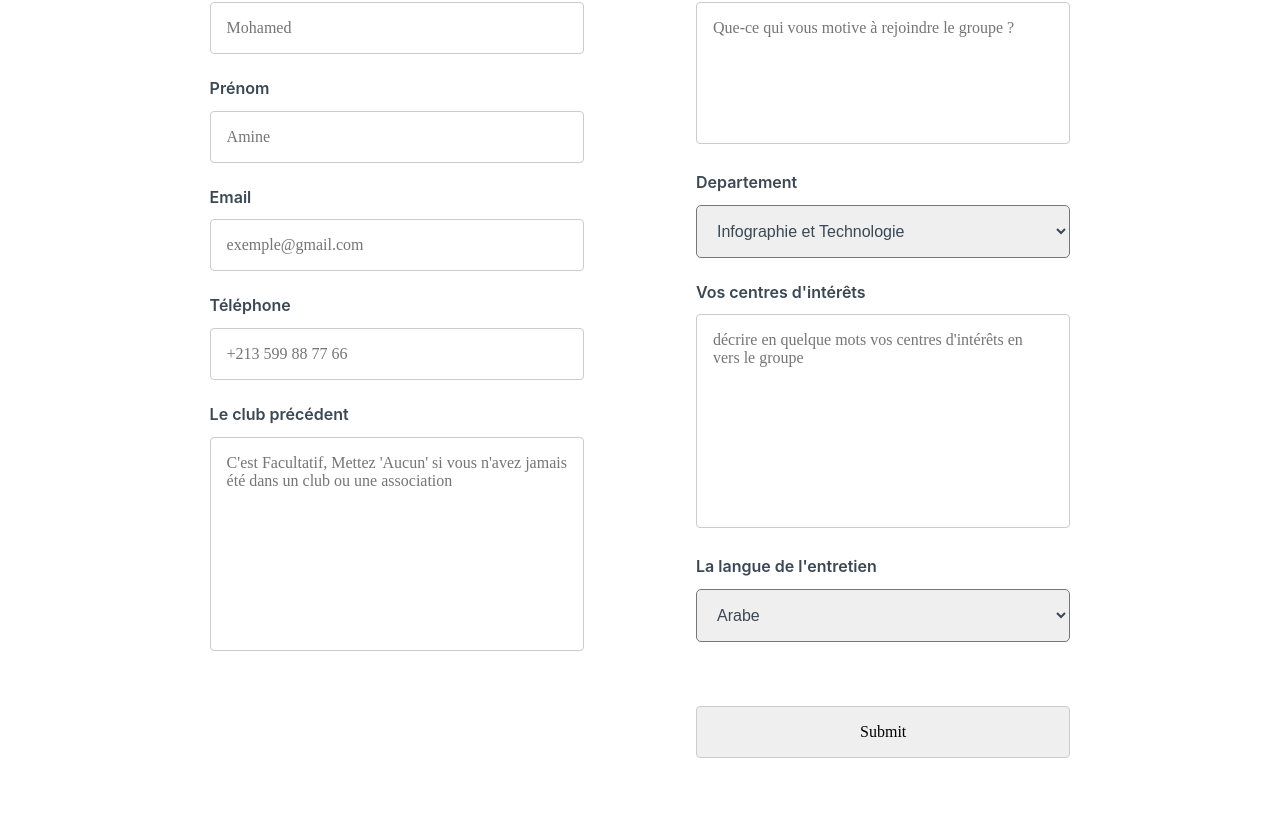
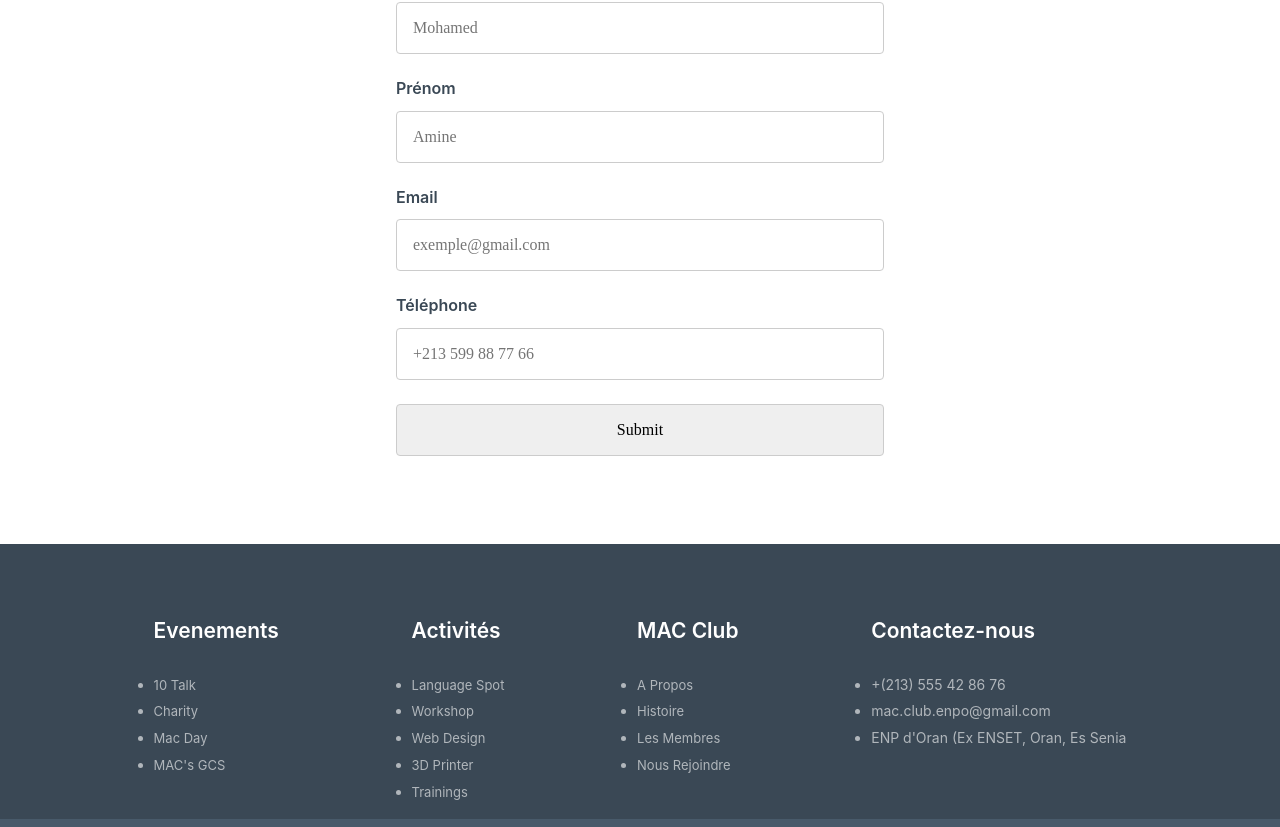
Before and after one commit to addayounes/mac, a React (Create React App) app: page /Rejoindre in a window 1280 px wide. Shown: the part 302-1129 px from the top of the page. Built offline with nearby package versions, Linux system fonts and the light colour scheme.

Commit message:
Improvements

```diff
--- a/src/Components/Footer/Footer.css
+++ b/src/Components/Footer/Footer.css
@@ -83,38 +83,18 @@ footer {
     text-decoration: none;
     color: white
 }
-.credits{
-    display: flex;
-    align-items: center;
-    margin-top: 2rem;
-    margin: 1em auto 1.5em;
-}
-.credits p {
-    color: white;
-    font-size: 1rem;
-    margin:  0 .8em 0;
-    display: inline-block;
-    opacity: .5;
-}
-.credits .icon {
-    font-size: 1.3125rem;
-    color: white;
-    cursor: pointer;
-    opacity: .5;
-}
-.credits .icon:hover {
-    opacity: 1;
-}
-.insta {
-    margin-left: .5em;
-}
+
 @media only screen and (min-width: 900px) {
     footer{padding: 4em 0 1em ;font-size: 0.875rem;}
     .row {display: flex}
     .footer__icon{display: none}
     .col ul li a, .col ul li span{padding: 0}
     .col ul li a:hover{color: rgb(200, 200, 200)}
-    .col ul li{padding: .5em 0}
+    .col ul li a{font-size: .8125rem}
+    .col ul li{
+        padding: .35em 0;
+        opacity: .6
+    }
     .footer-item-block:not(.last){border-bottom: none}
     .footer-container {
         width: 76%;
--- a/src/Components/Footer/Footer.jsx
+++ b/src/Components/Footer/Footer.jsx
@@ -76,6 +76,7 @@ const Footer = () => {
                             </div>
                         </div>
                         <ul style={styling(Arrow.contact)}>
+                            <li><span>+(213) 555 42 86 76</span></li>
                             <li><span>mac.club.enpo@gmail.com</span></li>
                             <li><span>ENP d'Oran (Ex ENSET, Oran, Es Senia</span></li>
                         </ul>
--- a/src/Pages/About Us/AboutUs.jsx
+++ b/src/Pages/About Us/AboutUs.jsx
@@ -9,13 +9,13 @@ const AboutUs = () => {
             <div>
                 <Content sectionData={AboutUsData}/>
                 <div className="about-us__description stretch">
-                    <p className="container-about">Mechanical Activities Club (MAC) a été fondé en 2014 par les futurs ingénieurs en génie mécanique (majoritairement ceux en 1er et 2eme année), afin de créer la solidarité et l’union entre les étudiants, les encourager, et éclaircir leur vision vis-à-vis du monde professionnel.</p>
+                    <p className="container-about">Mechanical Activities Club (MAC) a été Fondé en 2014 par les futurs ingénieurs en génie mécanique Le Mechanical Activities Club est une structure estudiantine scientifique regroupant des étudiants de l’École Nationale Polytechnique d’Oran – Maurice Audin – autour d’un domaine d’activité technologique, fonctionnant selon le principe du bénévolat.</p>
                 </div>
                 <div className="about-us__organisation stretch">
                     <div className="organisation-wrapper">
                         <div className="container-about">
                             <h1>The Mac Organisation</h1>
-                            <p>Le MAC est composé principalement de 4 départements ( RH, Finance, IT, Activités) avec 4 chefs pour assurer le bon déroulement du travail dans chaque départements, et bien sûr un président pour diriger, prendre les décisions importantes, et superviser le travail, ainsi qu’un vice-président pour le remplacer et un secrétaire général. Département des ressources humaines : Ce département est piloté par son chef (voir le staff),et prend en charge la communication, les conditions du travail, le recrutement des membres et l’évaluation de leur comportement ,c’est le représentant du club devant les administrations. Département des finances : Ce département cherche à constituer ou établir une stratégie financière adaptable en temps réel par rapport aux besoins du club, en collaborant avec des partenaires et des sponsors afin de réaliser ses évènements comme il se doit. Département d’IT : Ce département s’occupe de tout ce qui est technique dans le club, il gère les réseaux sociaux, s’occupe des affiches, et couvre les évènements, en plus il assure des formations pour les nouveaux membres afin d’intégrer l’équipe dans le travail plus facilement. Département des activités : Les membres de ce département s’occupent de tout ce qui est manuel, ils préparent les lieux des évènements, assurent ses déroulements dans des bons conditions, et les organisent.</p>
+                            <p>Le MAC est composé principalement de 3 départements (département d’Infographie, Technologie et Communication (IT&C), département des Évènements (ED), département des Projets et Activités (PAD)) et une cellule RH, un président pour diriger, prendre les décisions importantes, et superviser le travail, ainsi que 3 vice-présidents chargés des départements pour le bon déroulement du travail, et un responsable de la cellule RH. La cellule des Ressources Humaines : Est une cellule limitée (de 10 membres), pilotée par son responsable, et prend en charge les conditions du travail, le recrutement des membres et l’évaluation de leur comportement. Département d’IT&C : Ce département s’occupe de tout ce qui est technique dans le club, il gère les outils de communication (site web, réseaux sociaux) et technologie, s’occupe des designs et affiches, couvre les évènements et prend en charge la communication, en plus il assure des formations pour les nouveaux membres afin d’intégrer l’équipe dans le travail plus facilement. Département des Évènements : Les membres de ce département s’occupent du suivi des évènements, de leurs bons déroulements, et cherchent des collaborations avec d’autre associations et/ou clubs, des dons et subventions. Le département des Activités et Projets : Ce département est en charge des activités internes du club, du bon déroulement des formations, ateliers et Workshops, s’occupe des projets scientifiques.</p>
                         </div>
                     </div>
                 </div>
--- a/src/Pages/Contact/Contact.css
+++ b/src/Pages/Contact/Contact.css
@@ -52,7 +52,7 @@
 }
 
 .contact__socials > * {
-    font-size: 2.5em;
+    font-size: 2em;
     color: #3A4855;
 }
 .social + .social {
--- a/src/Pages/Contact/Contact.jsx
+++ b/src/Pages/Contact/Contact.jsx
@@ -68,6 +68,10 @@ const Contact = () => {
                     <div className="contact__right-wrapper">
                         <h1 className="contact__heading">Nous Contacter</h1>
                         <div className="contact__infos">
+                            <span className="contact__infos-label">Téléphone :</span>
+                            <span className="contact__infos-detail">+(213) 555 42 86 76</span>
+                        </div>
+                        <div className="contact__infos">
                             <span className="contact__infos-label">Email :</span>
                             <span className="contact__infos-detail">mac-club.enpo@gmail.com</span>
                         </div>
--- a/src/Pages/Cours/Cours.css
+++ b/src/Pages/Cours/Cours.css
@@ -70,7 +70,7 @@
 .grid-col ul li + li {
     margin-top: .5em
 }
-.grid-col ul li a {
+.grid-col ul a {
     text-decoration: none;
     color: var(--dark-clr);
 }
@@ -96,7 +96,6 @@
     display: grid;
     grid-template-columns: repeat(9, 1fr);
     grid-gap: 1em;
-
 }
 .cours-content{
     grid-column: 1 / 4;
--- a/src/Pages/Join Us/JoinUs.css
+++ b/src/Pages/Join Us/JoinUs.css
@@ -9,27 +9,16 @@
     text-align: center;
     margin-bottom: 2em;
 }
-#departement, #langue {
-    width: 100%;
-    padding: 1em;
-    font-size: 1rem;
-    border-radius: 5px;
-    color: #3A4855;
-}
-#departement:focus, #langue:focus {
-    outline: none;
-}
-#langue {
-    margin-bottom: 2.5em;
-}
 
 @media only screen and (min-width: 1270px) {
     .joinUs {width: 76%}
-    .joinUs__section{background-color: #F5FAFB}
-    .form-split {display: flex}
-    .btn-joinUs {float: right}
-    .joinUs__left, .joinUs__right {
+    .form-split {
+        display: flex;
+        max-width: 600px;
+        margin: 0 auto
+    }
+    .joinUs__left {
         flex-basis: 100%;
-        padding: 0 3.5em;
+        padding: 0 3.5em
     }
 }
--- a/src/Pages/Join Us/JoinUs.jsx
+++ b/src/Pages/Join Us/JoinUs.jsx
@@ -31,32 +31,9 @@ const JoinUs = () => {
                     <Input name="Prenom" width="100%" label="Prénom" placeolder="Amine" />
                     <Input name="Email" width="100%" label="Email" placeolder="exemple@gmail.com" />
                     <Input name="Telephone" width="100%" label="Téléphone" placeolder="+213 599 88 77 66" />
-                    <Input name="lastclub" width="100%" label="Le club précédent" placeolder="C'est Facultatif, Mettez 'Aucun' si vous n'avez jamais été dans un club ou une association" message={true} />
-                </div>
-
-                <div className="joinUs__right">
-                    <Input name="Motivation" width="100%" label="Motivation" placeolder="Que-ce qui vous motive à rejoindre le groupe ?" message={true} rows="6" />
-
-                    <label className="input__label">Departement</label>
-                    <select name="departement" id="departement">
-                        <option>Infographie et Technologie</option>
-                        <option>Finance Et Eelations Extèrieur</option>
-                        <option>Relations Humaines</option>
-                        <option>Activités</option>
-                    </select>
-
-                    <Input width="100%" label="Vos centres d'intérêts" placeolder="décrire en quelque mots vos centres d'intérêts en vers le groupe" message={true} />
-
-                    <label className="input__label">La langue de l'entretien</label>
-                    <select name="langue" id="langue">
-                        <option>Arabe</option>
-                        <option>Francais</option>
-                        <option>Anglais</option>
-                    </select>
                     <Input onSubmit={sendEmail} className="submit" value="Envoyer un message" type="submit" message={false} width={'100%'} />
                     <span className="done-msg" style={{display: done ? 'block' : 'none'}}>Votre message a été envoyé merci de nous avoir contactés</span>
                 </div>
-
             </form>
         </section>
     )
```
